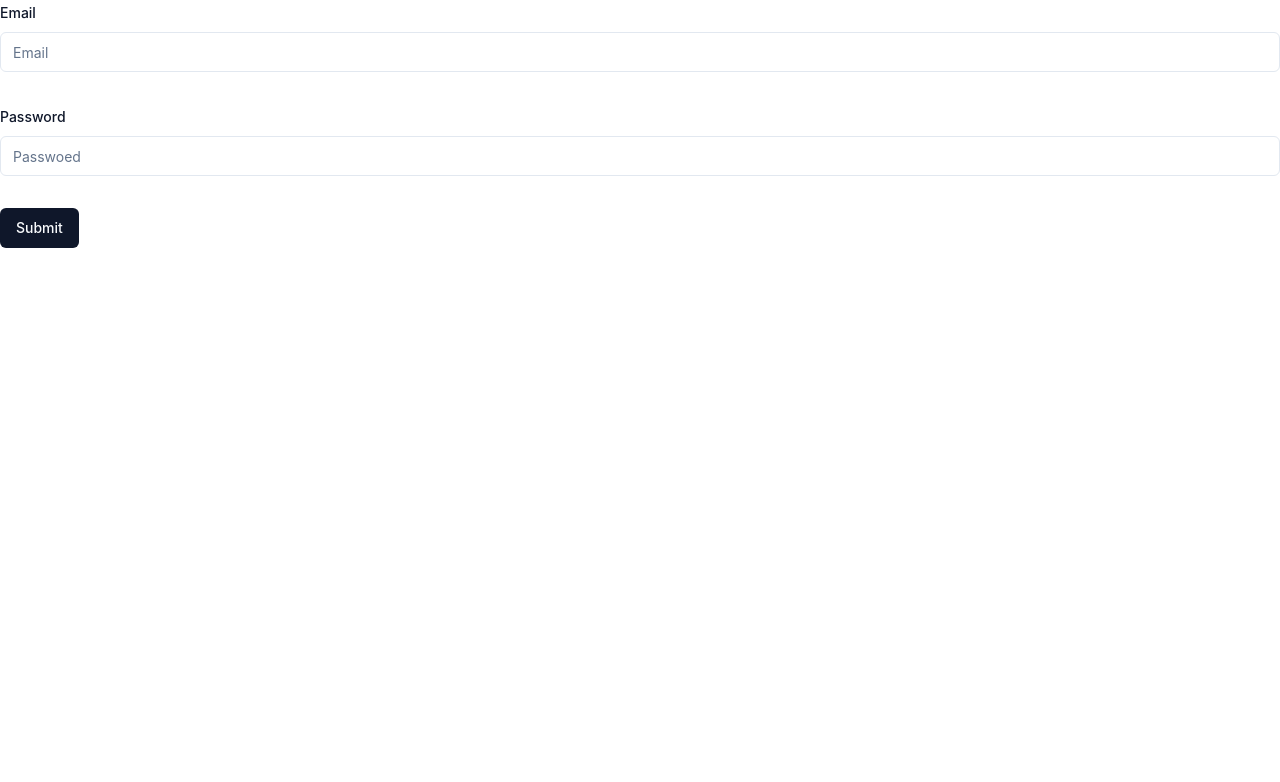
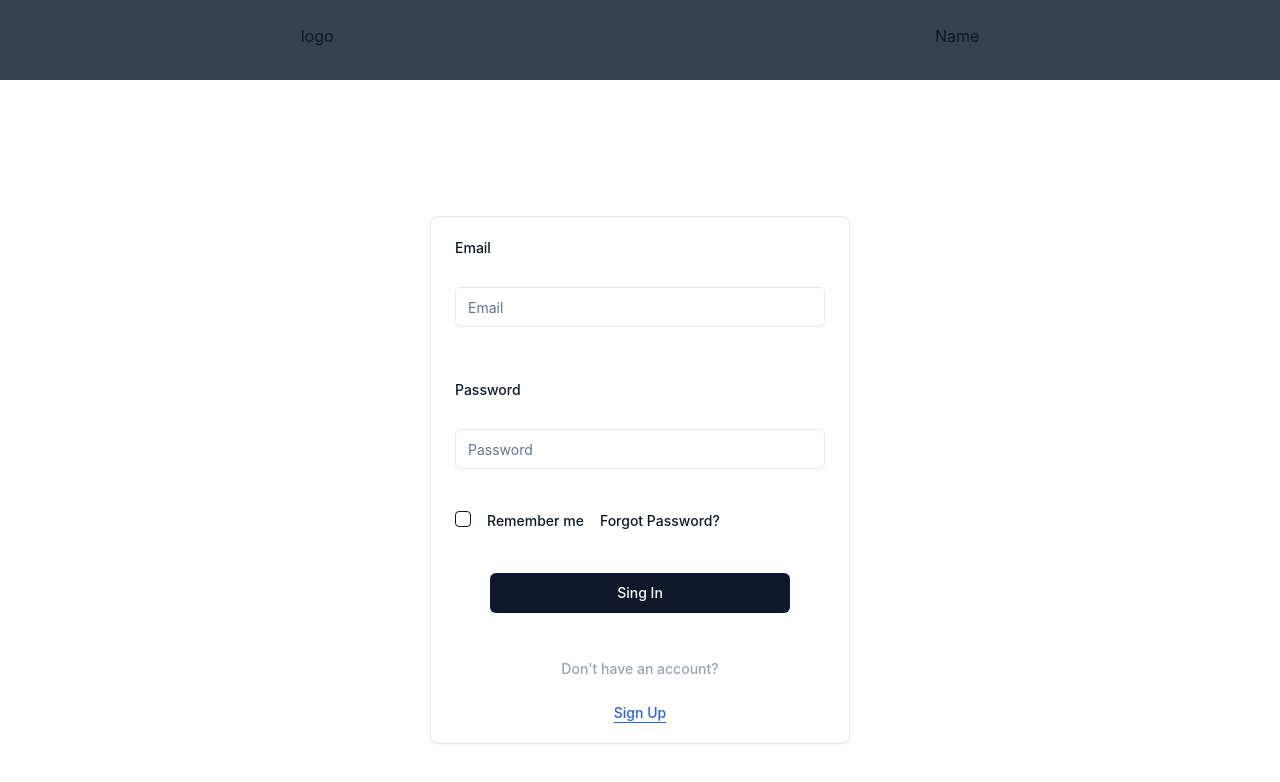
Before and after one commit to mikrobka/cards-front, a React (Vite) app: page /login in a window 1280 px wide. Shown: the top 782 px of the page. Built offline with nearby package versions, Linux system fonts and the light colour scheme.

Commit message:
refactor login form and add style

```diff
--- a/package.json
+++ b/package.json
@@ -15,6 +15,7 @@
   },
   "dependencies": {
     "@hookform/resolvers": "^3.1.1",
+    "@radix-ui/react-checkbox": "^1.0.4",
     "@radix-ui/react-label": "^2.0.2",
     "@radix-ui/react-slot": "^1.0.2",
     "@reduxjs/toolkit": "^1.8.1",
--- a/src/app/App.tsx
+++ b/src/app/App.tsx
@@ -6,6 +6,7 @@ import { useAppDispatch, useAppSelector } from "@/common/hooks/hooks"
 import { useEffect } from "react"
 import { appActions } from "@/features/app/app.slice"
 import { Login } from "@/features/auth/login/login"
+import { Layout } from "@/app/layout/layout"
 
 export const Test = () => {
   const isLoading = useAppSelector((state) => state.app.isLoading)
@@ -21,7 +22,7 @@ export const Test = () => {
 
   return (
     <div>
-      <Counter />
+      <Login />
     </div>
   )
 }
@@ -76,7 +77,9 @@ const router = createBrowserRouter([
 function App() {
   return (
     <Provider store={store}>
-      <RouterProvider router={router} />
+      <Layout>
+        <RouterProvider router={router} />
+      </Layout>
     </Provider>
   )
 }
--- /dev/null
+++ b/src/app/layout/layout.tsx
@@ -0,0 +1,17 @@
+import { ReactNode } from "react"
+import { Header } from "@/features/header/header"
+
+type LayoutProps = {
+  children: ReactNode
+}
+
+export const Layout = ({ children }: LayoutProps) => {
+  return (
+    <>
+      <div>
+        <Header />
+      </div>
+      <main>{children}</main>
+    </>
+  )
+}
--- a/src/features/auth/auth.types.ts
+++ b/src/features/auth/auth.types.ts
@@ -13,7 +13,11 @@ export type UserType = {
   __v: number
 }
 
-export type LoginArgs = Pick<UserType, "email" | "rememberMe"> & PasswordToPick
+export type LoginArgs = {
+  email: string
+  password: string
+  rememberMe?: boolean
+}
 export type AddedUser = Omit<UserType, "token | tokenDeathTime">
 
 export type RegisterArgs = Pick<UserType, "email" & PasswordToPick>
--- a/src/features/auth/login/login.tsx
+++ b/src/features/auth/login/login.tsx
@@ -1,6 +1,11 @@
 "use client"
 import {
   Button,
+  Card,
+  CardContent,
+  CardFooter,
+  CardHeader,
+  Checkbox,
   Form,
   FormControl,
   FormField,
@@ -12,46 +17,53 @@ import {
 import { z } from "zod"
 import { useForm } from "react-hook-form"
 import { zodResolver } from "@hookform/resolvers/zod"
-import { useAppDispatch, useAppSelector } from "@/common"
+import { useAppDispatch } from "@/common"
 import { authThunks } from "@/features/auth/auth.slice"
-import { redirect } from "react-router-dom"
 
 const formSchema = z.object({
   email: z.string().email(),
   password: z.string().min(6, {
     message: "Password must be at least 6 characters.",
   }),
+  rememberMe: z.boolean().default(false).optional(),
 })
 
 export function Login() {
   const dispatch = useAppDispatch()
-  const isAuth = useAppSelector<boolean>((state) => state.auth.isAuth)
 
   const form = useForm<z.infer<typeof formSchema>>({
     resolver: zodResolver(formSchema),
     defaultValues: {
       email: "",
       password: "",
+      rememberMe: false,
     },
   })
 
   function onSubmit(values: z.infer<typeof formSchema>) {
-    dispatch(authThunks.login({ ...values, rememberMe: false }))
+    console.log(values)
+    dispatch(authThunks.login(values))
   }
 
   return (
+    <div className="flex justify-center items-center h-screen">
+      <Card className=" w-[420px] h-[528px]">
         <Form {...form}>
-      <form onSubmit={form.handleSubmit(onSubmit)} className="space-y-8">
+          <form onSubmit={form.handleSubmit(onSubmit)} className="space-y-2">
             <FormField
               control={form.control}
               name="email"
               render={({ field }) => (
                 <FormItem>
+                  <CardHeader>
                     <FormLabel>Email</FormLabel>
+                  </CardHeader>
+                  <CardContent>
                     <FormControl>
                       <Input placeholder="Email" {...field} />
                     </FormControl>
                     <FormMessage />
+                  </CardContent>
                 </FormItem>
               )}
             />
@@ -60,16 +72,68 @@ export function Login() {
               name="password"
               render={({ field }) => (
                 <FormItem>
+                  <CardHeader>
                     <FormLabel>Password</FormLabel>
+                  </CardHeader>
+                  <CardContent>
                     <FormControl>
-                <Input type="password" placeholder="Passwoed" {...field} />
+                      <Input
+                        type="password"
+                        placeholder="Password"
+                        {...field}
+                      />
                     </FormControl>
                     <FormMessage />
+                  </CardContent>
                 </FormItem>
               )}
             />
-        <Button type="submit">Submit</Button>
+            <FormField
+              control={form.control}
+              name="rememberMe"
+              render={({ field }) => (
+                <FormItem className="flex">
+                  {/*<CardHeader>*/}
+                  {/*  <FormLabel>Remember me</FormLabel>*/}
+                  {/*</CardHeader>*/}
+                  <CardContent>
+                    <FormControl>
+                      <Checkbox
+                        checked={field.value}
+                        onCheckedChange={field.onChange}
+                      />
+                    </FormControl>
+                    <FormLabel className="ml-4">Remember me</FormLabel>
+                    <Button className="ml-15 " variant="link">
+                      {" "}
+                      Forgot Password?
+                    </Button>
+                  </CardContent>
+                </FormItem>
+              )}
+            />
+            <CardFooter className="flex flex-col">
+              <Button className="w-[300px] " type="submit">
+                Sing In
+              </Button>
+            </CardFooter>
           </form>
         </Form>
+        <div className="flex flex-col justify-center items-center">
+          <Button
+            className="w-[200px] h-[24px] mt-[20px] text-gray-400"
+            variant="link"
+          >
+            Don't have an account?
+          </Button>
+          <Button
+            className="w-[147px] h-[24px] mt-[20px] text-blue-600 underline"
+            variant="link"
+          >
+            Sign Up
+          </Button>
+        </div>
+      </Card>
+    </div>
   )
 }
--- /dev/null
+++ b/src/features/components/ui/card/card.tsx
@@ -0,0 +1,78 @@
+import * as React from "react"
+import { cn } from "@/common"
+
+const Card = React.forwardRef<
+  HTMLDivElement,
+  React.HTMLAttributes<HTMLDivElement>
+>(({ className, ...props }, ref) => (
+  <div
+    ref={ref}
+    className={cn(
+      "rounded-lg border bg-card text-card-foreground shadow-sm",
+      className,
+    )}
+    {...props}
+  />
+))
+Card.displayName = "Card"
+
+const CardHeader = React.forwardRef<
+  HTMLDivElement,
+  React.HTMLAttributes<HTMLDivElement>
+>(({ className, ...props }, ref) => (
+  <div
+    ref={ref}
+    className={cn("flex flex-col space-y-1.5 p-6", className)}
+    {...props}
+  />
+))
+CardHeader.displayName = "CardHeader"
+
+const CardTitle = React.forwardRef<
+  HTMLParagraphElement,
+  React.HTMLAttributes<HTMLHeadingElement>
+>(({ className, ...props }, ref) => (
+  <h3
+    ref={ref}
+    className={cn(
+      "text-lg font-semibold leading-none tracking-tight",
+      className,
+    )}
+    {...props}
+  />
+))
+CardTitle.displayName = "CardTitle"
+
+const CardDescription = React.forwardRef<
+  HTMLParagraphElement,
+  React.HTMLAttributes<HTMLParagraphElement>
+>(({ className, ...props }, ref) => (
+  <p
+    ref={ref}
+    className={cn("text-sm text-muted-foreground", className)}
+    {...props}
+  />
+))
+CardDescription.displayName = "CardDescription"
+
+const CardContent = React.forwardRef<
+  HTMLDivElement,
+  React.HTMLAttributes<HTMLDivElement>
+>(({ className, ...props }, ref) => (
+  <div ref={ref} className={cn("p-6 pt-0", className)} {...props} />
+))
+CardContent.displayName = "CardContent"
+
+const CardFooter = React.forwardRef<
+  HTMLDivElement,
+  React.HTMLAttributes<HTMLDivElement>
+>(({ className, ...props }, ref) => (
+  <div
+    ref={ref}
+    className={cn(" flex items-center p-6 pt-0", className)}
+    {...props}
+  />
+))
+CardFooter.displayName = "CardFooter"
+
+export { Card, CardHeader, CardFooter, CardTitle, CardDescription, CardContent }
--- /dev/null
+++ b/src/features/components/ui/checkbox/checkbox.tsx
@@ -0,0 +1,29 @@
+"use client"
+
+import * as React from "react"
+import * as CheckboxPrimitive from "@radix-ui/react-checkbox"
+import { Check } from "lucide-react"
+import { cn } from "@/common"
+
+const Checkbox = React.forwardRef<
+  React.ElementRef<typeof CheckboxPrimitive.Root>,
+  React.ComponentPropsWithoutRef<typeof CheckboxPrimitive.Root>
+>(({ className, ...props }, ref) => (
+  <CheckboxPrimitive.Root
+    ref={ref}
+    className={cn(
+      "peer h-4 w-4 shrink-0 rounded-sm border border-primary ring-offset-background focus-visible:outline-none focus-visible:ring-2 focus-visible:ring-ring focus-visible:ring-offset-2 disabled:cursor-not-allowed disabled:opacity-50 data-[state=checked]:bg-primary data-[state=checked]:text-primary-foreground",
+      className,
+    )}
+    {...props}
+  >
+    <CheckboxPrimitive.Indicator
+      className={cn("flex items-center justify-center text-current")}
+    >
+      <Check className="h-4 w-4" />
+    </CheckboxPrimitive.Indicator>
+  </CheckboxPrimitive.Root>
+))
+Checkbox.displayName = CheckboxPrimitive.Root.displayName
+
+export { Checkbox }
--- a/src/features/components/ui/index.ts
+++ b/src/features/components/ui/index.ts
@@ -3,3 +3,5 @@ export * from "./label/label"
 export * from "./button/button"
 export * from "./input/input"
 export * from "./form/form"
+export * from "./card/card"
+export * from "./checkbox/checkbox"
--- /dev/null
+++ b/src/features/header/header.tsx
@@ -0,0 +1,12 @@
+import React from "react"
+
+export const Header = () => {
+  return (
+    <>
+      <header className=" flex justify-around relative w-1280 h-20 bg-gray-700">
+        <div className="mt-6">logo</div>
+        <div className="mt-6">Name</div>
+      </header>
+    </>
+  )
+}
```
Also changed, not shown: 1 other file (tests, documents, lock files or other folders). Lines whose indentation alone changed are shown as unchanged.
